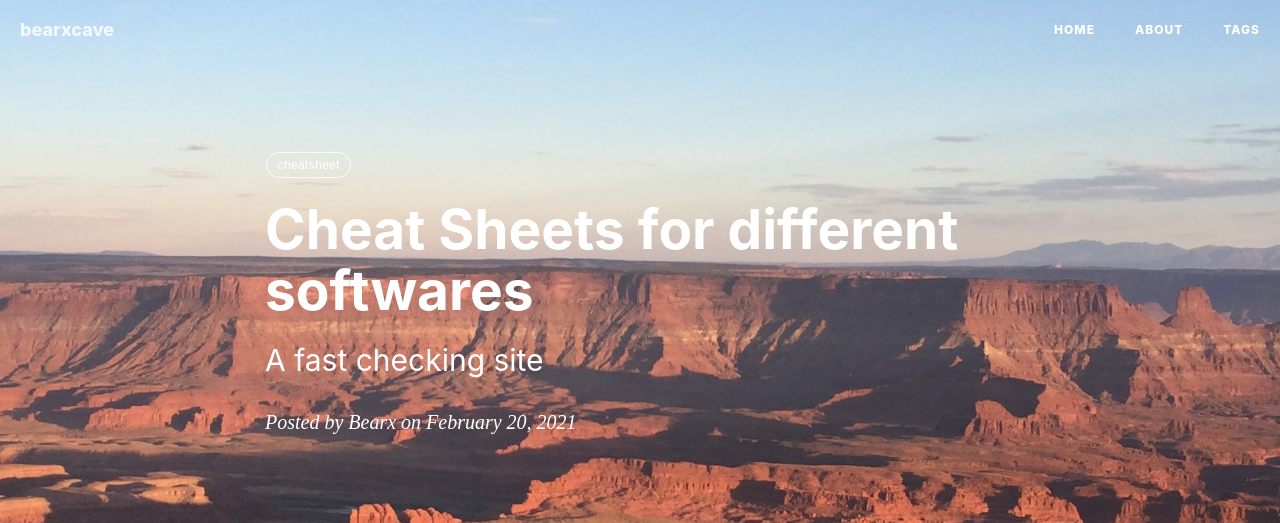
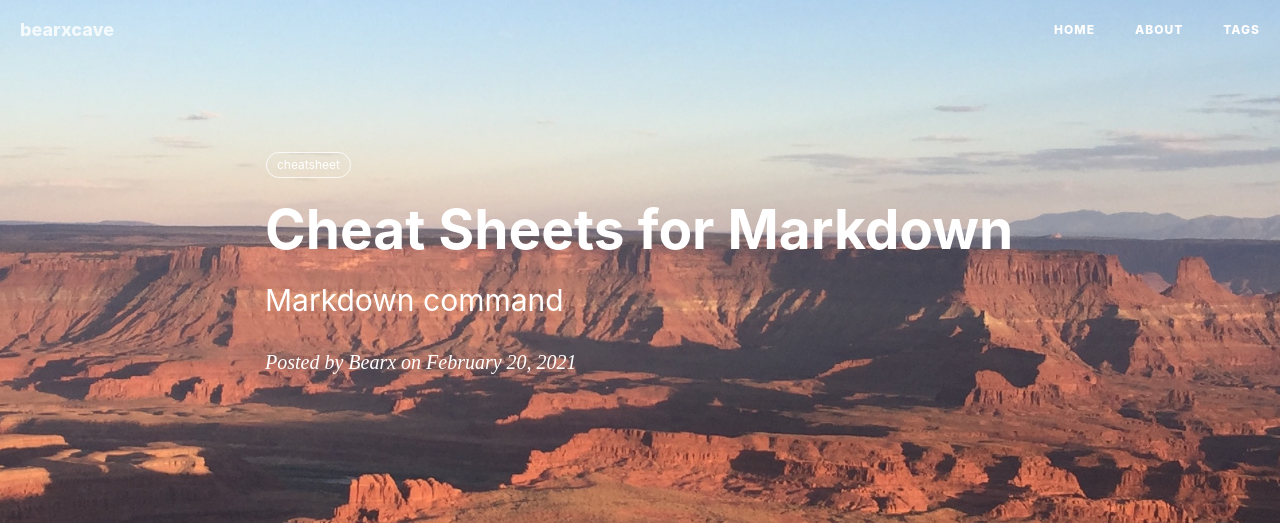
Before and after one commit to Bearxcave/Bearxcave.github.io, a Jekyll site: the page built from _posts/2021-02-20-cheatsheet.md, in a window 1280 px wide and 1400 px high. Shown: the top 523 px of the window. Built offline with Jekyll 4.4.1, drawn with Linux system fonts in a browser that asks for light colours; nearby versions of some CDN libraries; comment, search, counter and statistics services are not loaded; some of the changed text lies outside the part shown; grey boxes are pictures that could not be loaded.

Commit message:
Update 2021-02-20-cheatsheet.md

`````diff
--- a/_posts/2021-02-20-cheatsheet.md
+++ b/_posts/2021-02-20-cheatsheet.md
@@ -1,7 +1,7 @@
 ---
 layout:     post
-title:      Cheat Sheets for different softwares
-subtitle:   A fast checking site
+title:      Cheat Sheets for Markdown
+subtitle:   Markdown command
 date:       2021-02-20
 author:     Bearx
 header-img: img/post-bg-grand-canyon.jpg
@@ -43,7 +41,7 @@
 Alt-H2
 ------
 
-Emphasis
+### Emphasis
 ```
 *asterisks* _underscores_ **asterisks** __underscores__
 **asterisks and _underscores_** ~~Scratch this~~
@@ -66,7 +64,7 @@
 - Or minuses
 + Or pluses
 
-Links
+### Links
 ```
 [I'm an inline-style link](https://www.google.com)
 
@@ -90,7 +88,7 @@
 
 [arbitrary case-insensitive reference text]: https://www.mozilla.org
 
-Images
+### Images
 ```
 Inline-style:
 ![alt text](https://github.com/adam-p/markdown-here/raw/master/src/common/images/icon48.png "Logo Title Text 1")
@@ -108,7 +106,7 @@
 
 [logo]: https://github.com/adam-p/markdown-here/raw/master/src/common/images/icon48.png "Logo Title Text 2"
 
-Code and Syntax Highlighting
+### Code and Syntax Highlighting
 ````
 Inline `code` has `back-ticks around` it.
 
@@ -135,7 +133,7 @@
 print s
 ```
 
-Tables
+### Tables
 ```
 Colons can be used to align columns.
 | Tables        | Are           | Cool  |
@@ -165,7 +163,7 @@
 *Still* | `renders` | **nicely**
 1 | 2 | 3
 
-Blockquotes
+### Blockquotes
 ```
 > Blockquotes are very handy in email to emulate reply text.
 > This line is part of the same quote.
@@ -181,7 +179,7 @@
 
 > This is a very long line that will still be quoted properly when it wraps. Oh boy let's keep writing to make sure this is long enough to actually wrap for everyone. Oh, you can *put* **Markdown** into a blockquote.
 
-Inline HTML
+### Inline HTML
 ```
 <dl>
   <dt>Definition list</dt>
@@ -199,7 +197,7 @@
   <dd>Does *not* work **very** well. Use HTML <em>tags</em>.</dd>
 </dl>
 
-Horizontal Rule
+### Horizontal Rule
 ```
 Three or more...
 ---
@@ -217,7 +215,7 @@
 ___
 Underscores
 
-Line Breaks
+### Line Breaks
 ```
 Here's a line for us to start with.
 
@@ -233,7 +231,7 @@
 This line is also a separate paragraph, but...
 This line is only separated by a single newline, so it's a separate line in the *same paragraph*.
 
-YouTube Videos
+### YouTube Videos
 ```
 <a href="http://www.youtube.com/watch?feature=player_embedded&v=YOUTUBE_VIDEO_ID_HERE
 " target="_blank"><img src="http://img.youtube.com/vi/YOUTUBE_VIDEO_ID_HERE/0.jpg"
`````
Also changed, not shown: other parts of _posts/2021-02-20-cheatsheet.md (+1 -3 lines).
